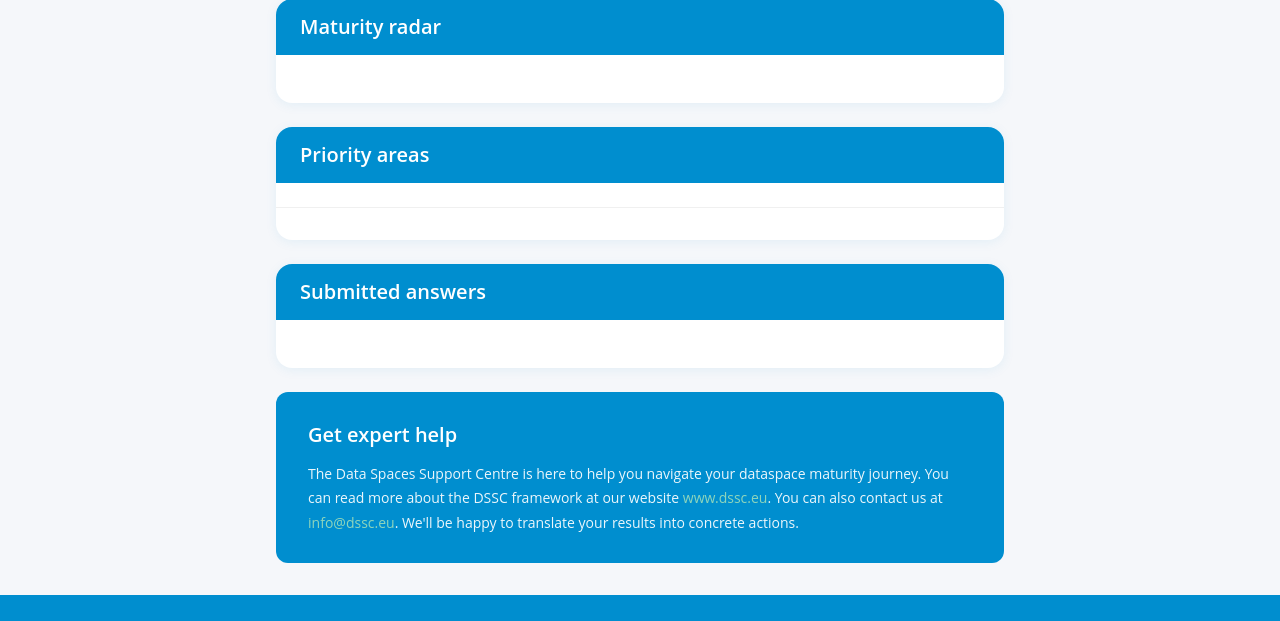
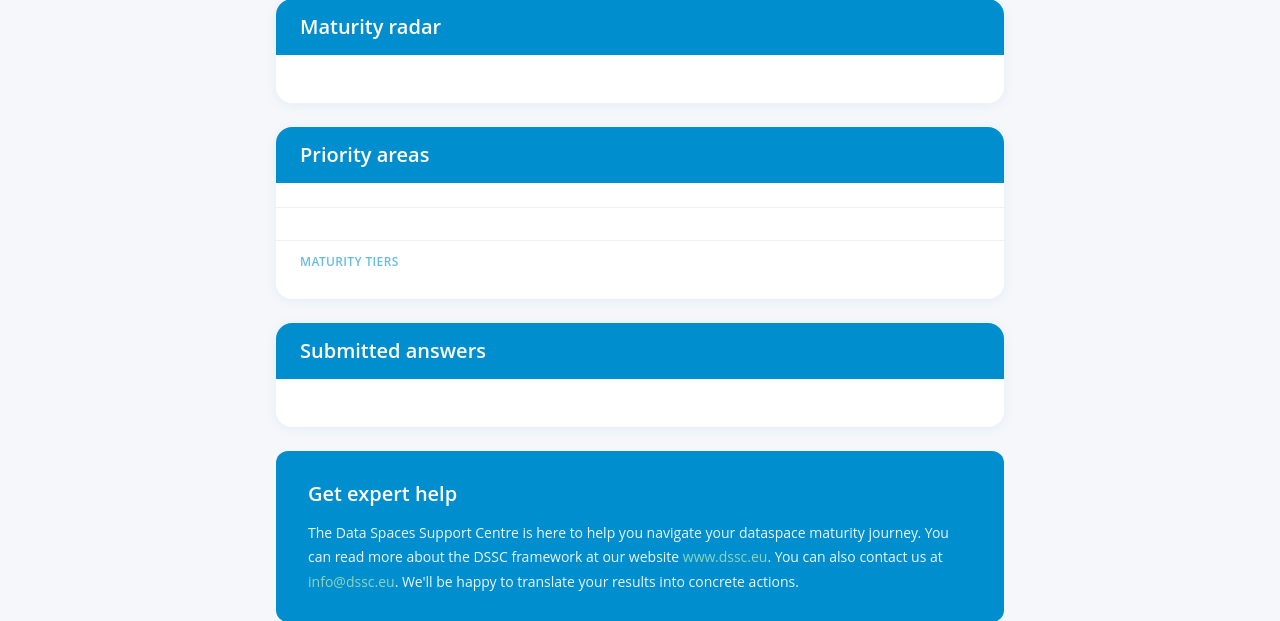
Before and after one commit to DavinciLeon123/DSSC-Maturity-Tool, a Python web app: template backend/app/templates/report.html in a window 1280 px wide. Shown: the part 221-842 px from the top of the page. Before the commit the page ends 816 px from the top, so only its background shows below. Run offline with Jinja, Linux system fonts and the light colour scheme; the template is opened without the code that fills it, so the values that code supplies are empty.

Commit message:
feat(16.4-02): add separate 5-tier plain-text legend to PDF report
- report.html: new .tier-legend block after the unchanged 3-color
  .legend, listing all 5 maturity tiers as plain text (name + score
  range), no color dot per row (D-03) — a single color cannot map
  1:1 onto 5 tiers

```diff
--- a/backend/app/templates/report.html
+++ b/backend/app/templates/report.html
@@ -143,6 +143,31 @@
     }
     .legend-item .band-dot { margin-right: 8px; vertical-align: middle; }
 
+    /* ── Tier legend (Phase 16.4, D-03) ──
+       A SEPARATE block from .legend above — that one explains the 3
+       dot COLORS (unchanged). This one lists the 5 text TIERS. No dot
+       per row, deliberately: a single color cannot map 1:1 onto 5
+       tiers, so attaching one would misleadingly imply a false
+       correspondence between the coarse 3-color system and the finer
+       5-tier labels. */
+    .tier-legend {
+      padding: 12px 24px 20px;
+      border-top: 1px solid #f0f0f0;
+    }
+    .tier-legend-heading {
+      font-size: 12px;
+      font-weight: 600;
+      color: rgba(0,142,207,0.6);
+      text-transform: uppercase;
+      letter-spacing: 0.03em;
+      margin-bottom: 8px;
+    }
+    .tier-legend-item {
+      font-size: 13px;
+      color: rgba(0,142,207,0.65);
+      line-height: 1.8;
+    }
+
     /* ── Expert help box ── */
     .expert-help {
       background: var(--primary);
@@ -208,6 +233,12 @@
       </div>
       {% endfor %}
     </div>
+    <div class="tier-legend">
+      <div class="tier-legend-heading">Maturity tiers</div>
+      {% for tier in maturity_tiers %}
+      <div class="tier-legend-item">{{ tier.label }} ({{ "%.2f"|format(tier.min) }}&ndash;{{ "%.2f"|format(tier.max) }})</div>
+      {% endfor %}
+    </div>
   </div>
 
   <!-- SUBMITTED ANSWERS -->
```
